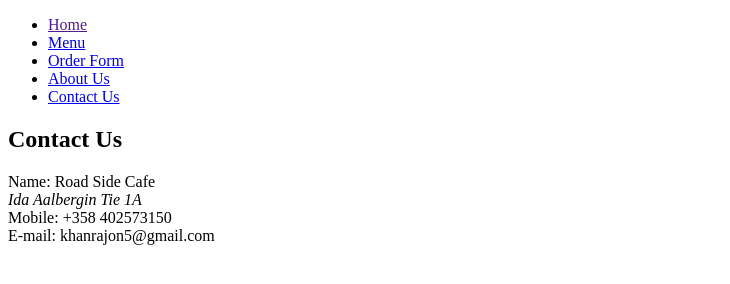
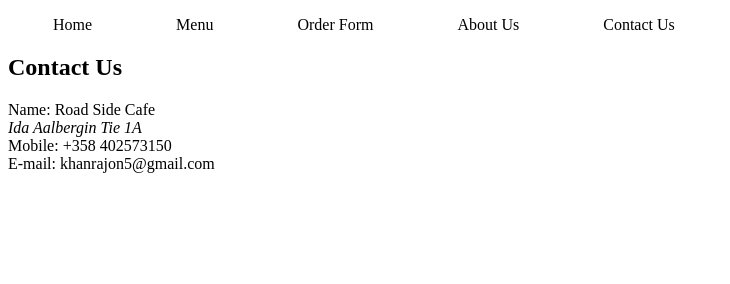
Before and after one commit to AbuAlSaeidRajon/roadside-cafe, a plain HTML site: page contact-us.html in a window 1280 px wide. Shown: the whole page, without its empty margins (0-730 px from the left). Drawn offline with Linux system fonts and the light colour scheme.

Commit message:
relation link added

```diff
--- a/contact-us.html
+++ b/contact-us.html
@@ -4,6 +4,7 @@
     <meta charset="UTF-8">
     <meta name="viewport" content="width=device-width, initial-scale=1.0">
     <title>Contact Ud</title>
+    <link rel="stylesheet" href="style/nav.css">
 </head>
 <body>
     <header>
```
Also changed, not shown: information.html (+1 -0 lines).
